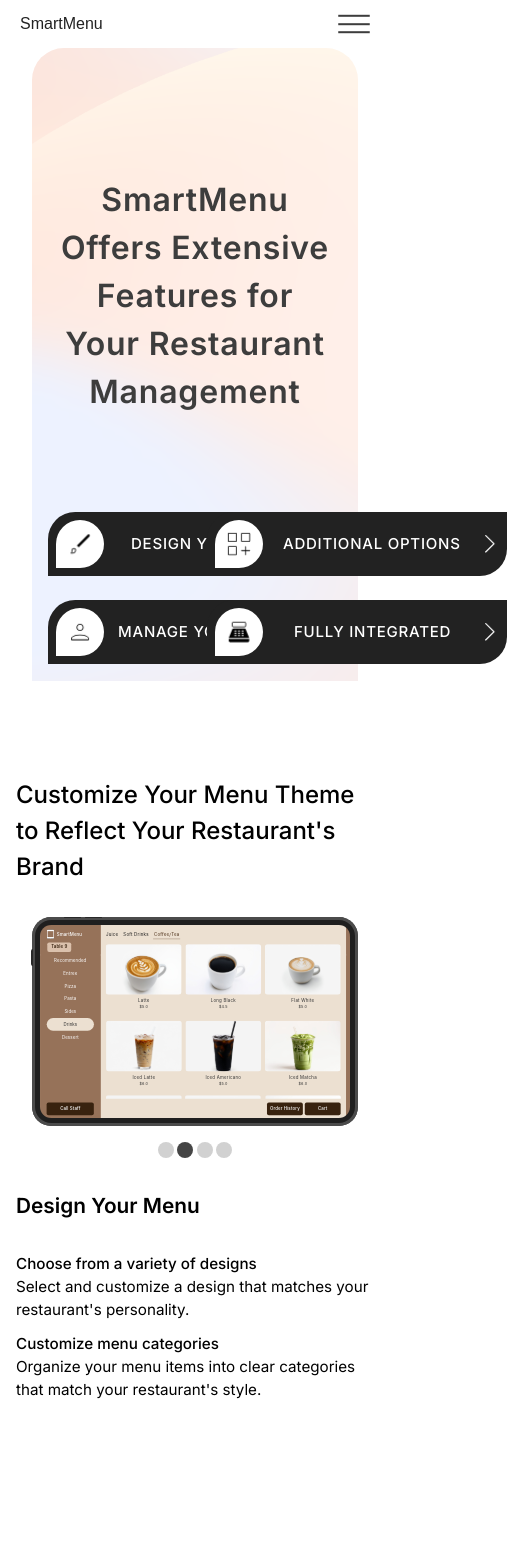
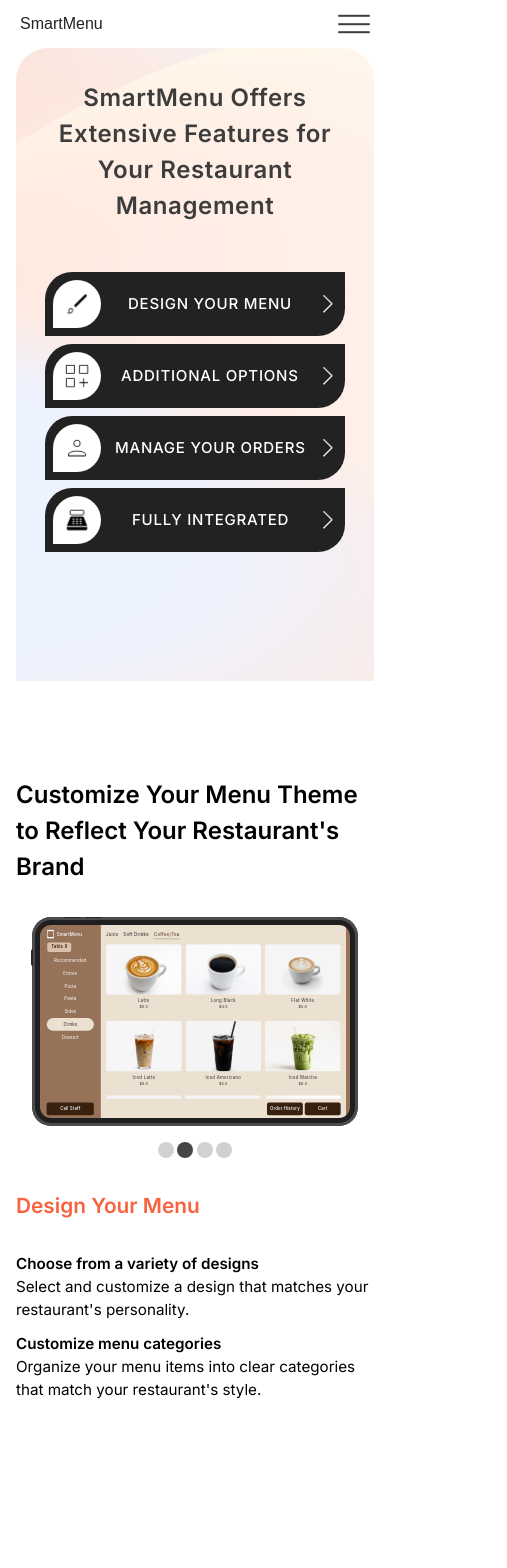
Before and after one commit to hosoocha20/menuapp-next, a Next.js app: page /features in a window 390 px wide. Shown: the top 1568 px of the page, 507 px wide, since content can reach past the window. Built offline with nearby package versions, Linux system fonts and the light colour scheme.

Commit message:
/features - responsive

```diff
--- a/src/app/features/page.tsx
+++ b/src/app/features/page.tsx
@@ -13,13 +13,13 @@ const FeaturesPage = () => {
     const SLIDES = ['bg-[url("/tabletmenusvg.svg")]','bg-[url("/designmenu1.svg")]', 'bg-[url("/designmenu2.svg")]', 'bg-[url("/designmenu3.svg")]']
   return (
     <div>
-      <section className="font-inter h-[75vh]   px-[2rem]">
-        <div className='h-full bg-my-orange-50 bg-[url("/mesh-920.png")] bg-cover bg-no-repeat rounded-[2rem] rounded-bl-none rounded-br-none px-mob-nav sm:px-sm-nav  tablet:px-tablet-nav lg:px-lg-nav flex flex-col items-center gap-[6rem] pt-[8rem]'>
-          <h1 className="text-[2rem] font-semibold text-my-black-900 tracking-wide text-center">
+      <section className="font-inter h-[75vh] sm:min-h-[500px]   px-[1rem] sm:px-[2rem]">
+        <div className='h-full  bg-my-orange-50 bg-[url("/mesh-920.png")] bg-cover bg-no-repeat rounded-[2rem] rounded-bl-none rounded-br-none px-mob-nav sm:px-sm-nav  tablet:px-tablet-nav lg:px-lg-nav flex flex-col items-center sm:justify-between tablet:justify-normal gap-[3rem] sm:gap-[6rem] py-[2rem] sm:py-[8rem]'>
+          <h1 className="text-[1.5rem] sm:text-[2rem] font-semibold text-my-black-900 tracking-wide text-center">
             SmartMenu Offers Extensive Features for
             <span className="block">Your Restaurant Management</span>
           </h1>
-          <div className="grid grid-cols-2  w-fit gap-6">
+          <div className="grid grid-cols-1 md:grid-cols-2  w-fit gap-2 md:gap-6">
             <button className=" bg-my-black-950 rounded-tl-[1.7rem] rounded-br-[1.7rem] w-[300px] py-2 px-2 flex items-center justify-between">
               <div className="w-[3rem] bg-white p-2 rounded-full rounded-bl-none">
                 <Brushf />
@@ -61,7 +61,7 @@ const FeaturesPage = () => {
       </section>
       <section className="px-mob-nav sm:px-sm-nav  tablet:px-tablet-nav lg:px-lg-nav py-[4rem] min-h-[80vh]">
         <div className="flex flex-col  h-full ">
-            <h2 className="text-[1.5rem] font-medium py-[2rem]">Customize Your Menu Theme to Reflect Your Restaurant's Brand</h2>
+            <h2 className="text-[1.5rem] font-semibold py-[2rem]">Customize Your Menu Theme to Reflect Your Restaurant's Brand</h2>
             <div className="  h-full  flex flex-wrap gap-[2rem] xl:gap-x-[4rem]   justify-center items-center">
               {/* <KioskUi img='bg-[url("/designmenu1.svg")]'/> */}
               <div className=" h-full max-w-[700px] w-full ">
@@ -69,14 +69,14 @@ const FeaturesPage = () => {
                   {/* <Carasoul arr={['bg-[url("/tabletmenusvg.svg")]','bg-[url("/designmenu1.svg")]', 'bg-[url("/designmenu2.svg")]', 'bg-[url("/designmenu3.svg")]']}/> */}
               </div>
               <div className=" h-full w-full flex-1 min-w-[300px]  max-w-[500px]">
-                <h3 className="text-[1.3rem] font-semibold mb-[2rem]">Design Your Menu</h3>
+                <h3 className="text-[1.3rem] font-semibold mb-[2rem] text-my-orange-400">Design Your Menu</h3>
                 <ul className="flex flex-col gap-3 mb-[7rem] ">
-                    <li className="font-medium text-[0.95rem]">Choose from a variety of designs
+                    <li className="font-semibold text-[0.95rem]">Choose from a variety of designs
                         <ul>
                             <li className="font-normal ">Select and customize a design that matches your restaurant's personality.</li>
                         </ul>
                     </li>
-                    <li className="font-medium text-[0.95rem]">Customize menu categories
+                    <li className="font-semibold text-[0.95rem]">Customize menu categories
                         <ul>
                             <li className="font-normal ">Organize your menu items into clear categories that match your restaurant's style.</li>
                         </ul>
```
